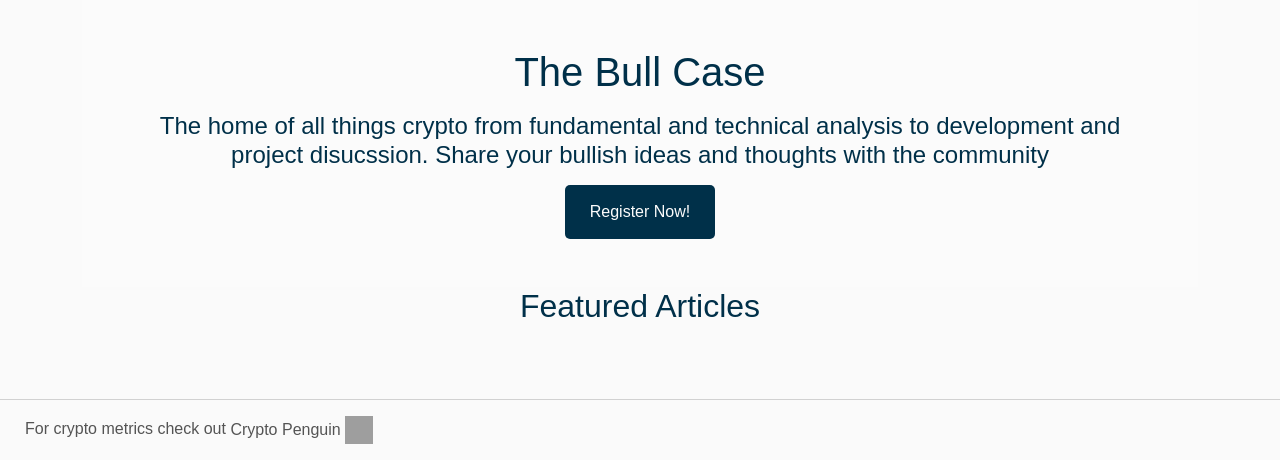
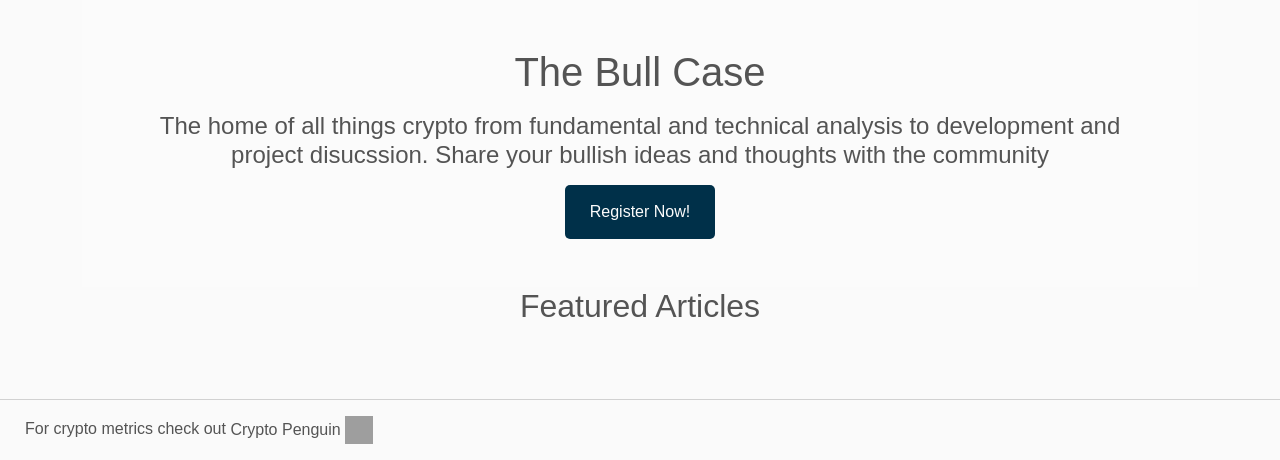
Before and after one commit to shanedunne/the-bull-case, a Flask app: page / in a window 1280 px wide. Shown: the part 901-1361 px from the top of the page. Run offline with Flask 2, Linux system fonts and the light colour scheme; data that the repository does not hold is empty; some libraries are stand-ins or nearby versions; grey boxes are pictures that could not be loaded.

Commit message:
finalise readme

```diff
--- a/static/css/style.css
+++ b/static/css/style.css
@@ -242,7 +242,7 @@ h4,
 h5,
 h6
     {
-    color: #003049;
+    color: #545454;
 }
 
 .article-form {
```
Also changed, not shown: README.md.
